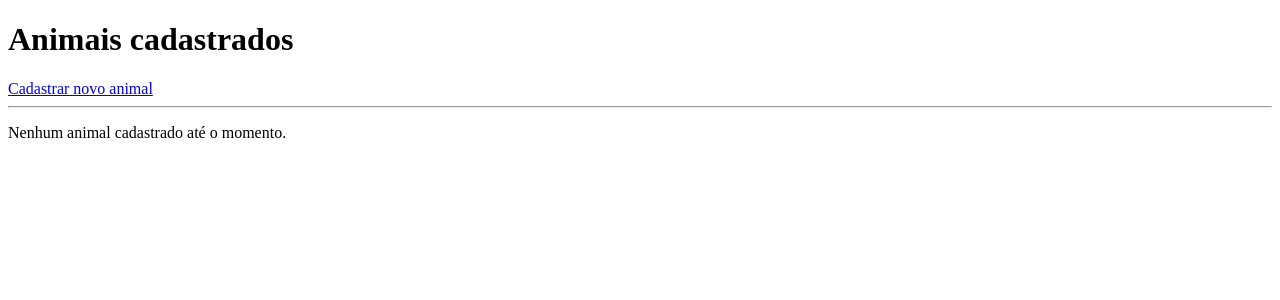
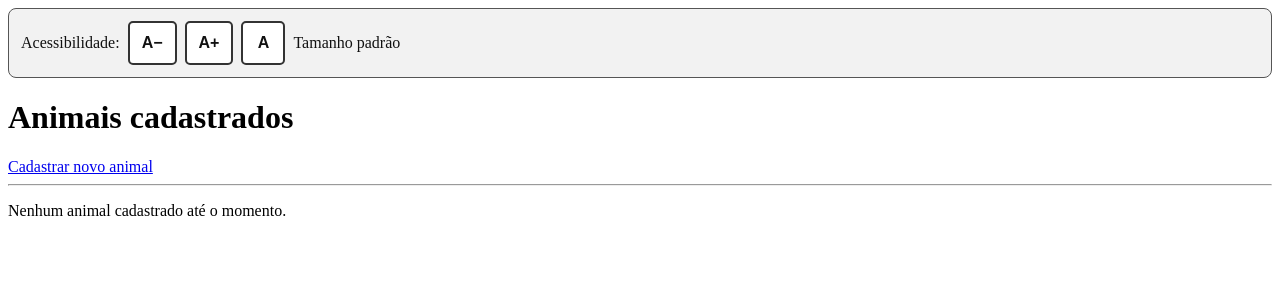
Before and after one commit to Layon0/sistema-gerenciamento-ipl, a Django app: page /animais/ in a window 1280 px wide. Shown: the top 300 px of the page. Run offline with Django 5.2, Linux system fonts and the light colour scheme; data that the repository does not hold is empty.

Commit message:
feat: implementa controles de acessibilidade

```diff
--- a/animais/templates/animais/cadastrar_animal.html
+++ b/animais/templates/animais/cadastrar_animal.html
@@ -7,6 +7,7 @@
     <title>Cadastro de animal | Patas e Lares</title>
 </head>
 <body>
+    {% include 'animais/controles_acessibilidade.html' %}
     <h1>
         {% if animal %}
             Editar animal
--- a/animais/templates/animais/cadastrar_interessado.html
+++ b/animais/templates/animais/cadastrar_interessado.html
@@ -6,6 +6,7 @@
     <title>Cadastrar interessado</title>
 </head>
 <body>
+    {% include 'animais/controles_acessibilidade.html' %}
     <h1>Cadastrar interessado</h1>
 
     <form method="post">
--- a/animais/templates/animais/cadastrar_processo_adocao.html
+++ b/animais/templates/animais/cadastrar_processo_adocao.html
@@ -6,6 +6,7 @@
     <title>Iniciar processo de adoção</title>
 </head>
 <body>
+    {% include 'animais/controles_acessibilidade.html' %}
     <h1>Iniciar processo de adoção</h1>
 
     <p>
--- a/animais/templates/animais/cadastrar_registro_veterinario.html
+++ b/animais/templates/animais/cadastrar_registro_veterinario.html
@@ -5,6 +5,7 @@
     <title>Novo Registro Veterinário</title>
 </head>
 <body>
+    {% include 'animais/controles_acessibilidade.html' %}
     <h1>Novo Registro Veterinário</h1>
 
     <h2>Animal: {{ animal.nome }}</h2>
--- /dev/null
+++ b/animais/templates/animais/controles_acessibilidade.html
@@ -0,0 +1,120 @@
+
+<div class="accessibility-tools" aria-label="Controles de acessibilidade">
+    <span class="accessibility-title">Acessibilidade:</span>
+
+    <button type="button" id="diminuir-fonte"
+            aria-label="Diminuir tamanho da fonte"
+            title="Diminuir fonte">
+        A−
+    </button>
+
+    <button type="button" id="aumentar-fonte"
+            aria-label="Aumentar tamanho da fonte"
+            title="Aumentar fonte">
+        A+
+    </button>
+
+    <button type="button" id="restaurar-fonte"
+            aria-label="Restaurar tamanho padrão da fonte"
+            title="Restaurar fonte">
+        A
+    </button>
+
+    <span id="estado-fonte" aria-live="polite">
+        Tamanho padrão
+    </span>
+</div>
+
+<style>
+    .accessibility-tools {
+        display: flex;
+        align-items: center;
+        flex-wrap: wrap;
+        gap: 8px;
+        padding: 12px;
+        margin-bottom: 20px;
+        border: 1px solid #555;
+        border-radius: 8px;
+        background: #f2f2f2;
+        color: #111;
+    }
+
+    .accessibility-tools button {
+        min-width: 44px;
+        min-height: 44px;
+        padding: 8px 12px;
+        border: 2px solid #333;
+        border-radius: 5px;
+        background: #fff;
+        color: #111;
+        font-size: 1rem;
+        font-weight: bold;
+        cursor: pointer;
+    }
+
+    .accessibility-tools button:hover {
+        background: #ddd;
+    }
+
+    .accessibility-tools button:focus-visible {
+        outline: 3px solid #005fcc;
+        outline-offset: 3px;
+    }
+</style>
+
+<script>
+(function () {
+    const raiz = document.documentElement;
+    const minimo = 14;
+    const maximo = 24;
+    const padrao = 16;
+
+    const botaoDiminuir = document.getElementById('diminuir-fonte');
+    const botaoAumentar = document.getElementById('aumentar-fonte');
+    const botaoRestaurar = document.getElementById('restaurar-fonte');
+    const estado = document.getElementById('estado-fonte');
+
+    let tamanho = padrao;
+
+    try {
+        const salvo = Number(localStorage.getItem('tamanhoFonteIPL'));
+
+        if (salvo >= minimo && salvo <= maximo) {
+            tamanho = salvo;
+        }
+    } catch (erro) {
+        console.warn('Não foi possível recuperar a preferência de fonte.');
+    }
+
+    function atualizarFonte() {
+        raiz.style.fontSize = tamanho + 'px';
+
+        estado.textContent = tamanho === padrao
+            ? 'Tamanho padrão'
+            : 'Fonte: ' + tamanho + ' px';
+
+        try {
+            localStorage.setItem('tamanhoFonteIPL', tamanho);
+        } catch (erro) {
+            console.warn('Não foi possível salvar a preferência de fonte.');
+        }
+    }
+
+    botaoDiminuir.addEventListener('click', function () {
+        tamanho = Math.max(minimo, tamanho - 2);
+        atualizarFonte();
+    });
+
+    botaoAumentar.addEventListener('click', function () {
+        tamanho = Math.min(maximo, tamanho + 2);
+        atualizarFonte();
+    });
+
+    botaoRestaurar.addEventListener('click', function () {
+        tamanho = padrao;
+        atualizarFonte();
+    });
+
+    atualizarFonte();
+})();
+</script>
--- a/animais/templates/animais/listar_animais.html
+++ b/animais/templates/animais/listar_animais.html
@@ -7,6 +7,8 @@
     <title>Animais cadastrados | Patas e Lares</title>
 </head>
 <body>
+    {% include 'animais/controles_acessibilidade.html' %}
+
     <h1>Animais cadastrados</h1>
 
     <a href="{% url 'cadastrar_animal' %}">
--- a/animais/templates/animais/listar_interessados.html
+++ b/animais/templates/animais/listar_interessados.html
@@ -6,6 +6,7 @@
     <title>Interessados em adoção</title>
 </head>
 <body>
+    {% include 'animais/controles_acessibilidade.html' %}
     <h1>Interessados em adoção</h1>
 
     <a href="{% url 'cadastrar_interessado' %}">
--- a/animais/templates/animais/listar_processos_adocao.html
+++ b/animais/templates/animais/listar_processos_adocao.html
@@ -6,6 +6,7 @@
     <title>Processos de adoção</title>
 </head>
 <body>
+    {% include 'animais/controles_acessibilidade.html' %}
     <h1>Processos de adoção</h1>
 
     <ul>
--- a/animais/templates/animais/listar_registros_veterinarios.html
+++ b/animais/templates/animais/listar_registros_veterinarios.html
@@ -5,6 +5,7 @@
     <title>Histórico Veterinário</title>
 </head>
 <body>
+    {% include 'animais/controles_acessibilidade.html' %}
     <h1>Histórico Veterinário</h1>
 
     <h2>Animal: {{ animal.nome }}</h2>
```
